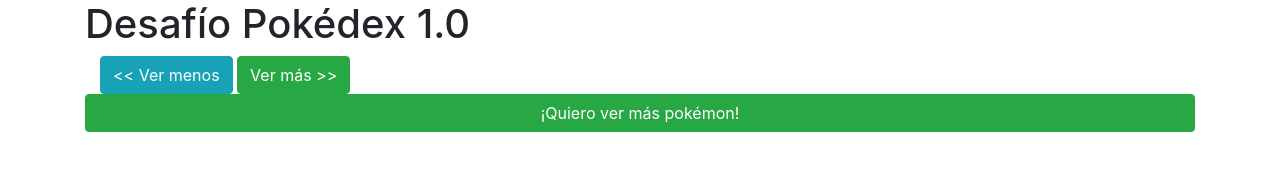
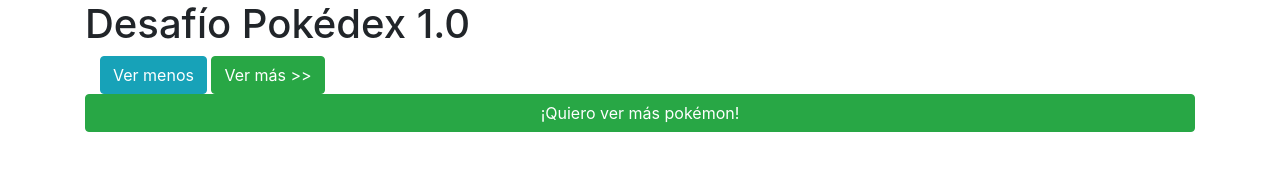
Before and after one commit to poolug/pokedex_1, a plain HTML site: page index.html in a window 1280 px wide. Drawn offline with nearby package versions, Linux system fonts and the light colour scheme; no server answers.

Commit message:
update ident

```diff
--- a/index.html
+++ b/index.html
@@ -16,7 +16,7 @@
 
     <div class="col-8">
       <div id="btn_back" type="button" class="btn btn-info" href="#">
-        << Ver menos
+        Ver menos
       </div>
 
       <div id="btn" type="button" class="btn btn-success btn__more" href="#">
```
Lines whose indentation alone changed are shown as unchanged.
